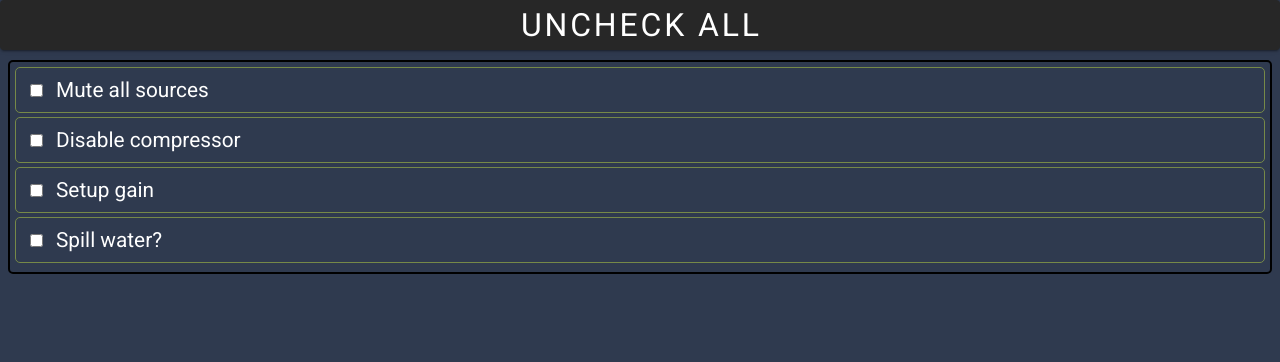
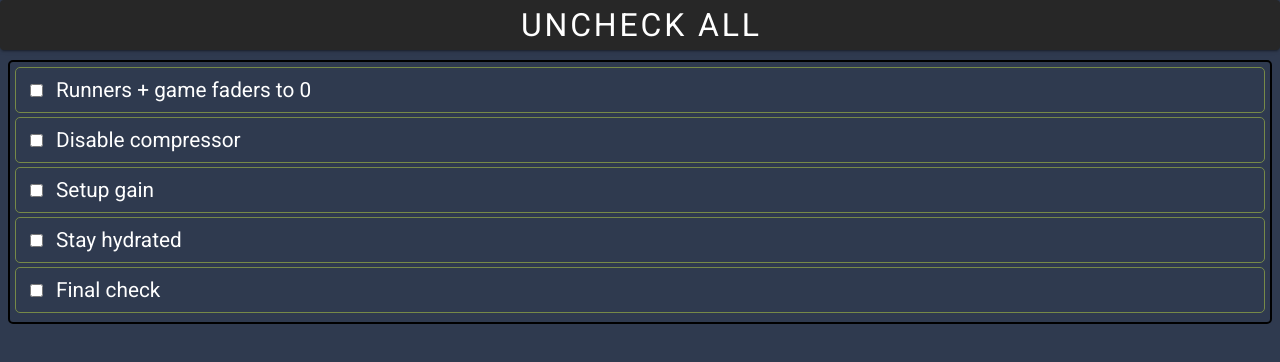
Before and after one commit to BSGmarathon/audiochecklist, a Vue app: page / in a window 1280 px wide. Shown: the top 362 px of the page. Built offline with nearby package versions, Linux system fonts and the light colour scheme.

Commit message:
Stay hydrated?

```diff
--- a/src/App.vue
+++ b/src/App.vue
@@ -9,10 +9,11 @@ export default defineComponent({
   },
   mounted() {
     const items = [
-        'Mute all sources',
+        'Runners + game faders to 0',
         'Disable compressor',
         'Setup gain',
-        'Spill water?',
+        'Stay hydrated',
+        'Final check',
     ];
 
     for (const item of items) {
```
